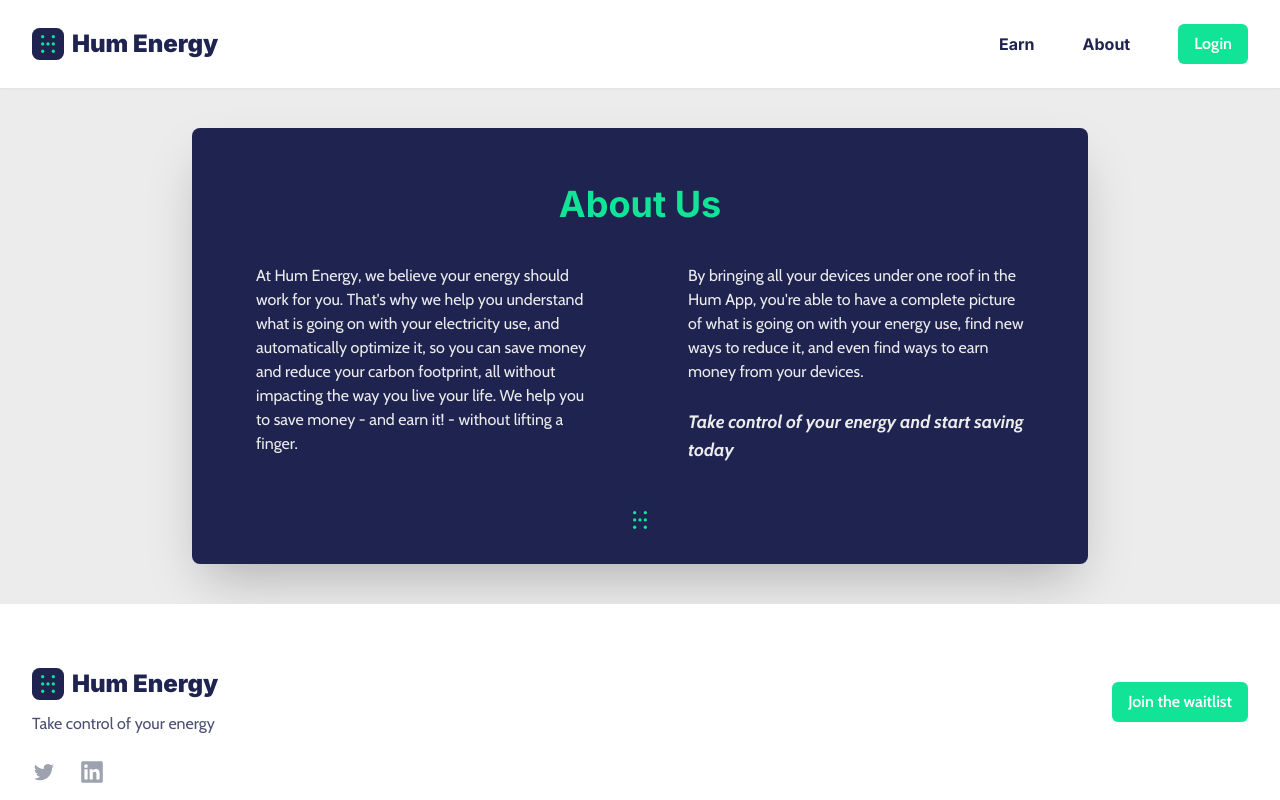
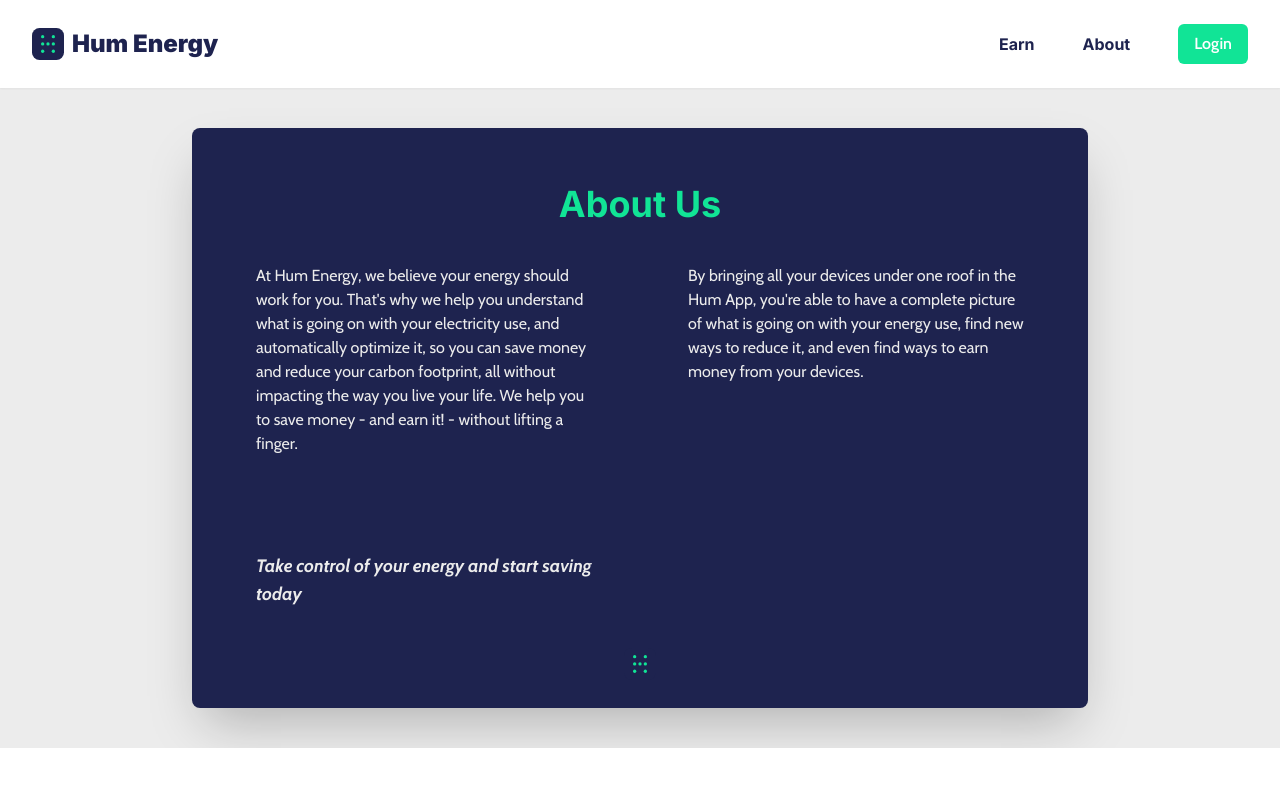
Before and after one commit to JamesDLamming/humenergy-web, a Next.js app: page /about in a window 1280 px wide. Shown: the top 800 px of the page. Built offline with nearby package versions, Linux system fonts and the light colour scheme.

Commit message:
about paragraph grid

```diff
--- a/pages/about.js
+++ b/pages/about.js
@@ -18,26 +18,24 @@
             <header className="text-center my-10">
               <h1 className="text-4xl font-bold text-accent">About Us</h1>
             </header>
-            <div className="max-w-xl px-4 mx-auto gap-y-2 sm:max-w-3xl sm:px-6 lg:px-8 lg:max-w-7xl lg:grid lg:grid-cols-2 lg:gap-24 relative z-10 mb-10">
-              <p className="mb-2">
+            <div className="max-w-xl px-4 mx-auto grid gap-6 sm:max-w-3xl sm:px-6 lg:px-8 lg:max-w-7xl lg:grid-cols-2 lg:gap-24 relative z-10 mb-10">
+              <div className="">
                 At Hum Energy, we believe your energy should work for you.
                 That's why we help you understand what is going on with your
                 electricity use, and automatically optimize it, so you can save
                 money and reduce your carbon footprint, all without impacting
                 the way you live your life. We help you to save money - and earn
                 it! - without lifting a finger.
-              </p>
-              <p>
+              </div>
+              <div>
                 By bringing all your devices under one roof in the Hum App,
                 you're able to have a complete picture of what is going on with
                 your energy use, find new ways to reduce it, and even find ways
                 to earn money from your devices.
-                <br></br>
-                <br></br>
-                <span className="font-bold text-lg italic">
-                  Take control of your energy and start saving today
-                </span>
-              </p>
+              </div>
+              <div className="font-bold text-lg italic">
+                Take control of your energy and start saving today
+              </div>
             </div>
             <div className=" text-xl mb-3 flex flex-wrap items-center justify-center lg:flex-1 gap-x-2">
               <img
```
